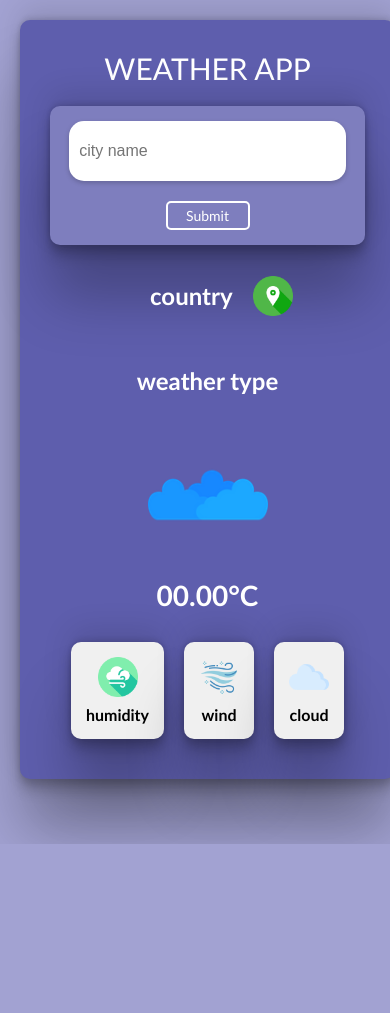
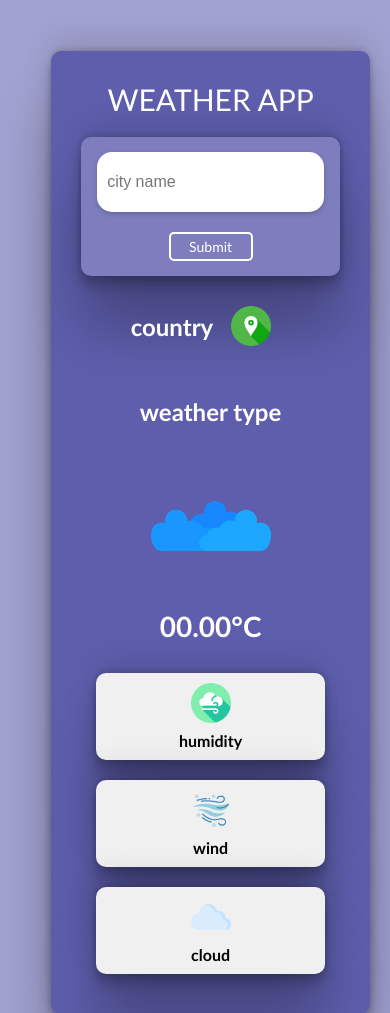
Before and after one commit to SoumyadipOjha/weatherapp, a plain HTML site: page index.html in a window 390 px wide. Shown: the top 1013 px of the page. Before the commit the page ends 844 px from the top, so only its background shows below. Drawn offline with Linux system fonts and the light colour scheme.

Commit message:
ohhh bhai

```diff
--- a/index.html
+++ b/index.html
@@ -4,7 +4,7 @@
 <head>
     <meta charset="UTF-8">
     <meta name="viewport" content="width=device-width, initial-scale=1.0">
-    <title>Document</title>
+    <title>weather App</title>
     <link rel="stylesheet" href="style.css">
 </head>
 
--- a/style.css
+++ b/style.css
@@ -176,8 +176,13 @@ output {
   font-weight: bold;
 }
 
-/* Media Queries for Responsive Design */
-@media (max-width: 768px) {
+@media (max-width: 400px) {
+  body{
+    padding: 13%;
+  }
+  #country{
+    padding-left: 50px;
+  }
   header {
     font-size: 30px;
   }
@@ -197,13 +202,12 @@ output {
     font-size: 14px;
   }
 
-  .features {
-    padding: 10px;
+  .features,
+  .feature {
+    padding: 10px 15px;
+    flex-direction: column;
   }
 
-  .feature {
-    padding: 15px;
-  }
 
   .feature img {
     width: 40px;
```
